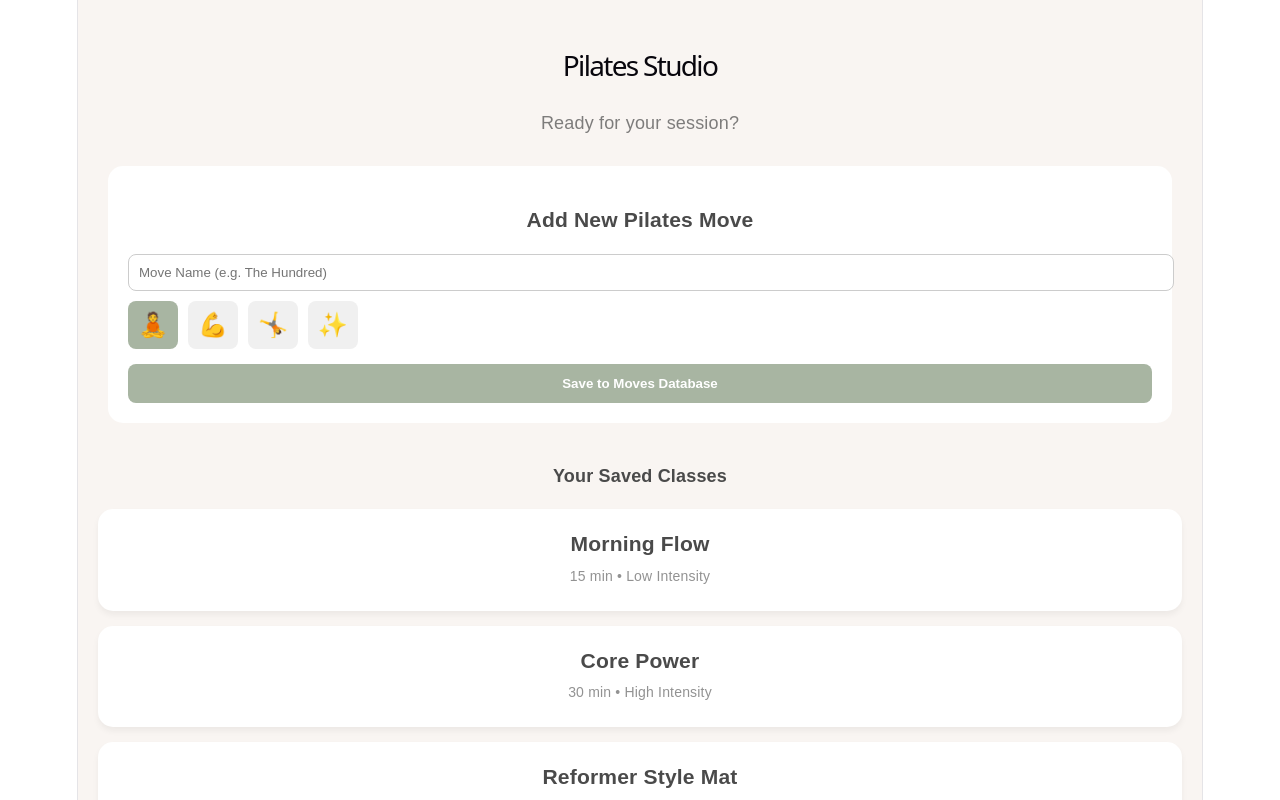
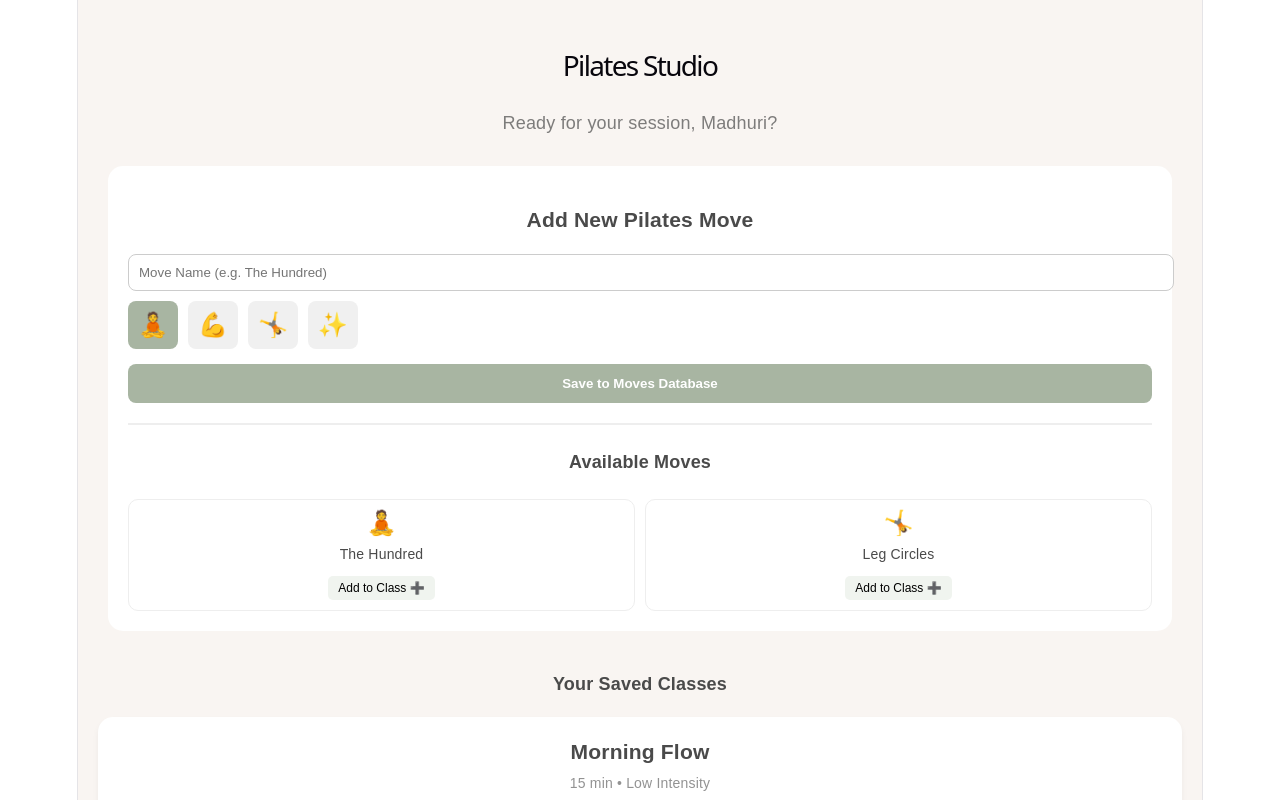
Before and after one commit to moreiseesecurity/Pilates, a React (Vite) app in the folder pilates-app/: page / in a window 1280 px wide. Shown: the top 800 px of the page. Built offline with nearby package versions, Linux system fonts and the light colour scheme.

Commit message:
Class Builder

```diff
--- a/pilates-app/src/App.tsx
+++ b/pilates-app/src/App.tsx
@@ -1,8 +1,27 @@
 import { useState } from 'react'
-import MoveLibrary from './MoveLibrary' // Fixed the path here
+import MoveLibrary from './MoveLibrary'
+
+// Define the Move interface to keep data consistent across components
+interface Move {
+  id: string;
+  name: string;
+  icon: string;
+}
 
 function App() {
   const [activeRoutine, setActiveRoutine] = useState<string | null>(null);
+
+  // State for the moves Madhuri is currently selecting for a new class
+  const [currentClassBuild, setCurrentClassBuild] = useState<Move[]>([]);
+
+  // Handlers for building the class
+  const handleAddToClass = (move: Move) => {
+    setCurrentClassBuild((prev) => [...prev, move]);
+  };
+
+  const removeFromClass = (index: number) => {
+    setCurrentClassBuild((prev) => prev.filter((_, i) => i !== index));
+  };
 
   const routines = [
     { id: '1', title: 'Morning Flow', duration: '15 min', intensity: 'Low' },
@@ -16,21 +35,23 @@ function App() {
       padding: '20px',
       backgroundColor: '#f9f5f2',
       minHeight: '100vh',
-      color: '#4a4a4a'
+      color: '#4a4a4a',
+      // Added extra bottom padding so the drawer doesn't hide the library content
+      paddingBottom: currentClassBuild.length > 0 ? '300px' : '40px',
+      transition: 'padding-bottom 0.3s ease'
     }}>
       <header style={{ marginBottom: '30px' }}>
         <h1 style={{ fontSize: '28px', fontWeight: '300' }}>Pilates Studio</h1>
-        <p style={{ opacity: 0.7 }}>Ready for your session?</p>
+        <p style={{ opacity: 0.7 }}>Ready for your session, Madhuri?</p>
       </header>
 
       <main>
-        {/* --- ADD THIS NEW SECTION BELOW --- */}
-        <MoveLibrary />
+        {/* Pass the handler to the library component */}
+        <MoveLibrary onAddToClass={handleAddToClass} />
 
         <div style={{ margin: '40px 0 20px 0', fontWeight: 'bold', fontSize: '18px' }}>
           Your Saved Classes
         </div>
-        {/* ---------------------------------- */}
 
         {routines.map((r) => (
           <div
@@ -54,19 +75,98 @@ function App() {
         ))}
       </main>
 
-      {activeRoutine && (
+      {/* --- VERTICAL CLASS BUILDER DRAWER --- */}
+      {currentClassBuild.length > 0 && (
         <div style={{
           position: 'fixed',
-          bottom: '20px',
+          bottom: '0',
+          left: '0',
+          right: '0',
+          background: 'white',
+          borderTopLeftRadius: '24px',
+          borderTopRightRadius: '24px',
+          padding: '20px 20px calc(20px + env(safe-area-inset-bottom))', // Safe area for mobile
+          boxShadow: '0 -10px 40px rgba(0,0,0,0.12)',
+          maxHeight: '60vh',
+          display: 'flex',
+          flexDirection: 'column',
+          zIndex: 1000,
+          border: '1px solid #eee'
+        }}>
+          {/* Header section with Clear All */}
+          <div style={{ display: 'flex', justifyContent: 'space-between', alignItems: 'center', marginBottom: '15px' }}>
+            <h3 style={{ margin: 0, fontSize: '18px' }}>Class Flow ({currentClassBuild.length})</h3>
+            <button
+              onClick={() => setCurrentClassBuild([])}
+              style={{ color: '#ff6b6b', border: 'none', background: 'none', fontWeight: 'bold', cursor: 'pointer' }}
+            >
+              Clear
+            </button>
+          </div>
+
+          {/* Scrollable List Area */}
+          <div style={{ overflowY: 'auto', flexGrow: 1, marginBottom: '15px' }}>
+            {currentClassBuild.map((move, idx) => (
+              <div
+                key={`${move.id}-${idx}`}
+                style={{
+                  display: 'flex',
+                  alignItems: 'center',
+                  justifyContent: 'space-between',
+                  padding: '12px',
+                  background: '#f8fafa',
+                  borderRadius: '12px',
+                  marginBottom: '8px',
+                  border: '1px solid #f0f0f0'
+                }}
+              >
+                <div style={{ display: 'flex', alignItems: 'center', gap: '12px' }}>
+                  <span style={{ opacity: 0.4, fontSize: '12px', width: '15px' }}>{idx + 1}</span>
+                  <span style={{ fontSize: '20px' }}>{move.icon}</span>
+                  <span style={{ fontWeight: '500' }}>{move.name}</span>
+                </div>
+                <button
+                  onClick={() => removeFromClass(idx)}
+                  style={{ border: 'none', background: 'none', fontSize: '20px', color: '#ccc', cursor: 'pointer' }}
+                >
+                  ✕
+                </button>
+              </div>
+            ))}
+          </div>
+
+          {/* Action Button */}
+          <button style={{
+            width: '100%',
+            background: '#a8b5a2',
+            color: 'white',
+            border: 'none',
+            padding: '16px',
+            borderRadius: '14px',
+            fontWeight: 'bold',
+            fontSize: '16px',
+            boxShadow: '0 4px 12px rgba(168, 181, 162, 0.4)'
+          }}>
+            Save as New Class
+          </button>
+        </div>
+      )}
+
+      {/* Starting Routine Toast (Only shows if builder is empty) */}
+      {activeRoutine && currentClassBuild.length === 0 && (
+        <div style={{
+          position: 'fixed',
+          bottom: '30px',
           left: '20px',
           right: '20px',
           background: '#a8b5a2',
           color: 'white',
-          padding: '15px', // Use standard padding here if safe-area is in index.html
-          borderRadius: '12px',
+          padding: '18px',
+          borderRadius: '14px',
           textAlign: 'center',
           fontWeight: 'bold',
-          boxShadow: '0 10px 20px rgba(0,0,0,0.1)'
+          boxShadow: '0 10px 25px rgba(0,0,0,0.15)',
+          zIndex: 999
         }}>
           Starting {activeRoutine}...
         </div>
--- a/pilates-app/src/MoveLibrary.tsx
+++ b/pilates-app/src/MoveLibrary.tsx
@@ -1,23 +1,43 @@
 import { useState } from 'react';
 
-export default function MoveLibrary() {
+// Define the interface to match App.tsx
+interface Move {
+  id: string;
+  name: string;
+  icon: string;
+}
+
+interface MoveLibraryProps {
+  onAddToClass: (move: Move) => void;
+}
+
+export default function MoveLibrary({ onAddToClass }: MoveLibraryProps) {
   const [name, setName] = useState('');
-  const [icon, setIcon] = useState('🧘'); // Default icon
+  const [icon, setIcon] = useState('🧘');
+
+  // Local state to simulate your database for now
+  const [allMoves, setAllMoves] = useState<Move[]>([
+    { id: '1', name: 'The Hundred', icon: '🧘' },
+    { id: '2', name: 'Leg Circles', icon: '🤸' }
+  ]);
 
   const handleSaveMove = () => {
     if (!name) return alert("Please enter a move name");
 
-    // For now, we'll log it. Later, this is where the Supabase 'insert' goes.
-    console.log("Saving Move:", { name, icon });
+    const newMove: Move = {
+      id: Math.random().toString(36).substr(2, 9),
+      name,
+      icon
+    };
 
+    setAllMoves([...allMoves, newMove]);
+    setName('');
     alert(`${name} added to library!`);
-    setName(''); // Clear form
   };
 
   return (
     <div style={{ padding: '20px', background: 'white', borderRadius: '15px', margin: '10px' }}>
       <h3>Add New Pilates Move</h3>
-
       <input
         type="text"
         placeholder="Move Name (e.g. The Hundred)"
@@ -48,6 +68,24 @@ export default function MoveLibrary() {
       >
         Save to Moves Database
       </button>
+
+      <hr style={{ margin: '20px 0', border: '0.5px solid #eee' }} />
+
+      <h4>Available Moves</h4>
+      <div style={{ display: 'grid', gridTemplateColumns: '1fr 1fr', gap: '10px' }}>
+        {allMoves.map((move) => (
+          <div key={move.id} style={{ border: '1px solid #eee', padding: '10px', borderRadius: '10px', textAlign: 'center' }}>
+            <div style={{ fontSize: '24px' }}>{move.icon}</div>
+            <div style={{ fontSize: '14px', margin: '5px 0' }}>{move.name}</div>
+            <button
+              onClick={() => onAddToClass(move)}
+              style={{ background: '#f0f4ef', border: 'none', borderRadius: '5px', padding: '5px 10px', fontSize: '12px', cursor: 'pointer' }}
+            >
+              Add to Class ➕
+            </button>
+          </div>
+        ))}
+      </div>
     </div>
   );
 }
```
